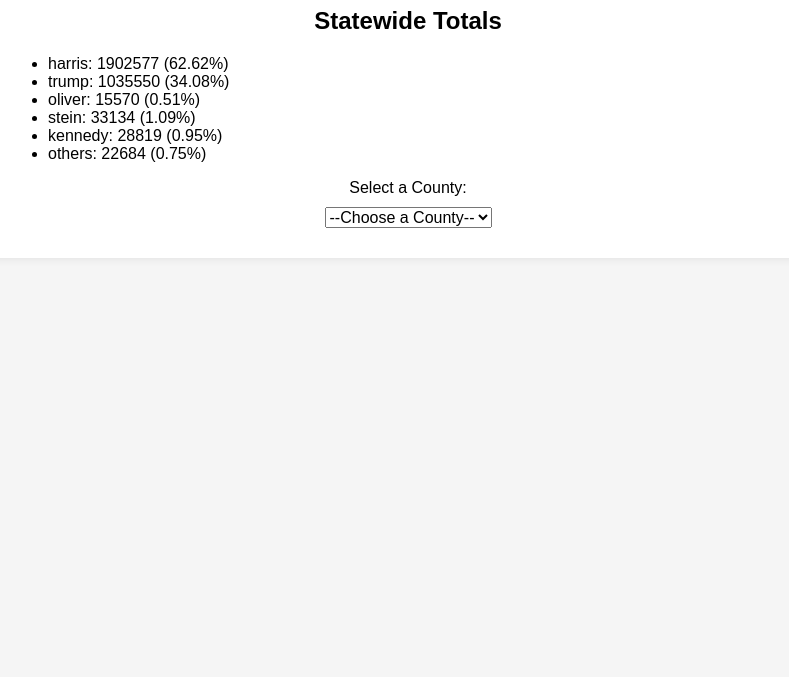
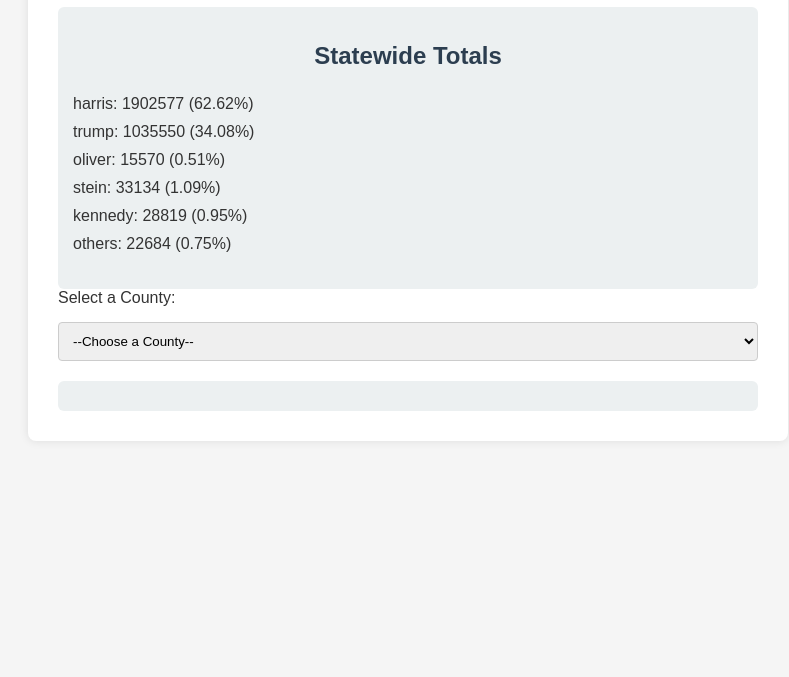
Before and after one commit to charlottekanner17/llm-demos, a plain HTML site: page md-results/index.html in a window 1280 px wide. Shown: the part 123-800 px from the top of the page, without its empty margins (232-1021 px from the left). Drawn offline with Linux system fonts and the light colour scheme.

Commit message:
Update styles.css

```diff
--- a/md-results/styles.css
+++ b/md-results/styles.css
@@ -1,38 +1,45 @@
 body {
   font-family: Arial, sans-serif;
-  background: #f5f5f5;
+  background-color: #f5f5f5;
+  color: #333;
+  padding: 20px;
   margin: 0;
-  padding: 0;
 }
 
 .container {
-  max-width: 800px;
-  margin: 30px auto;
+  max-width: 700px;
+  margin: auto;
   background: white;
-  padding: 20px;
+  padding: 30px;
   border-radius: 8px;
   box-shadow: 0 0 10px rgba(0, 0, 0, 0.1);
 }
 
 h1, h2 {
   text-align: center;
+  color: #2c3e50;
 }
 
-table {
-  width: 100%;
-  border-collapse: collapse;
-  margin-top: 15px;
+.card {
+  background-color: #ecf0f1;
+  border-radius: 6px;
+  padding: 15px;
+  margin-top: 20px;
 }
 
-table th, table td {
-  border: 1px solid #ccc;
-  padding: 8px;
-  text-align: center;
+ul {
+  list-style-type: none;
+  padding: 0;
 }
 
-label, select {
-  display: block;
-  margin: 10px auto;
-  text-align: center;
-  font-size: 1rem;
+li {
+  padding: 5px 0;
 }
+
+select {
+  width: 100%;
+  padding: 10px;
+  margin-top: 15px;
+  border-radius: 4px;
+  border: 1px solid #ccc;
+}
```
